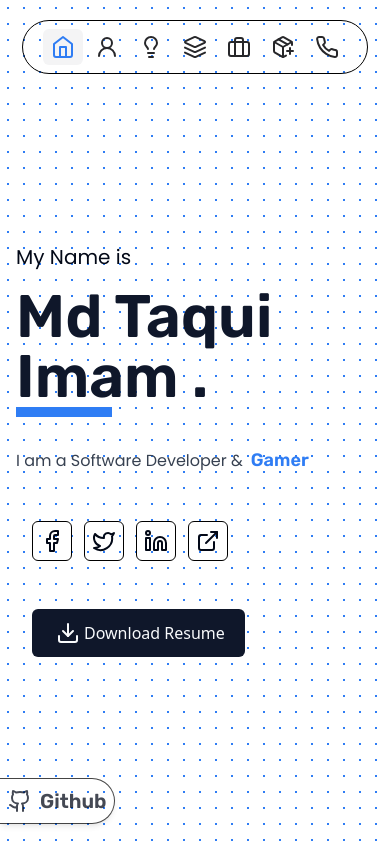
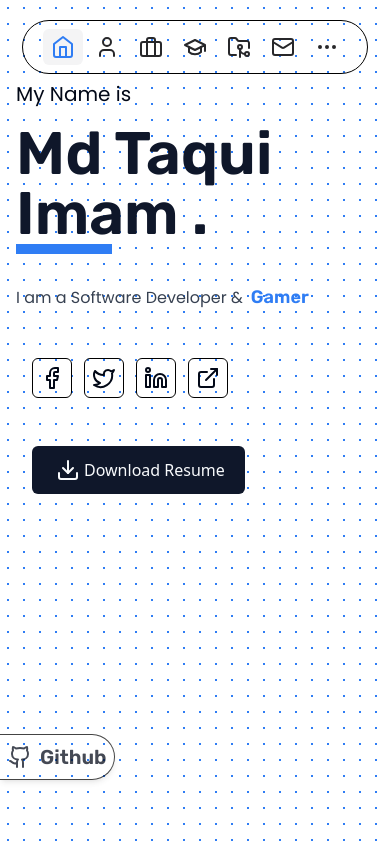
Before and after one commit to taqui-786/Portfolio, a Next.js app: page / in a window 390 px wide. Built offline with nearby package versions, Linux system fonts and the light colour scheme.

Commit message:
Adding new project and fixing mobile height issue

```diff
--- a/src/app/layout.tsx
+++ b/src/app/layout.tsx
@@ -93,7 +93,7 @@ export default function RootLayout({
       <body className={`${poppins.variable} ${rubik.variable}`}>
         <main
           className={cn(
-            "flex relative screen break-words min-h-screen items-center justify-between pt-14 pb-4 px-40 max-md:p-4 bg-transparent max-sm:pt-20 bg-[radial-gradient(#2f7df4_1px,transparent_1px)] [background-size:16px_16px]",
+            "flex  relative  break-words h-dvh min-h-screen items-center justify-between pt-14 pb-4 px-40 max-md:p-4 bg-transparent max-sm:pt-20 bg-[radial-gradient(#2f7df4_1px,transparent_1px)] [background-size:16px_16px]",
             { "bg-white": "#E6E7EB" }
           )}
         >
--- a/src/app/page.tsx
+++ b/src/app/page.tsx
@@ -25,7 +25,7 @@ export default function Home() {
        <DownLoadResumeBtn/>
       </FramerWrapper>
       {/* RIGHT SIDE image  */}
-      <FramerWrapper className="h-full w-[47%] relative block max-lg:hidden" y={0} x={100}>
+      <FramerWrapper className="h-full w-[47%] relative block   max-lg:hidden" y={0} x={100}>
 
       {/* IMAGE  */}
         <HeroImage />
--- a/src/app/projects/page.tsx
+++ b/src/app/projects/page.tsx
@@ -8,12 +8,14 @@ const projectsPage = () => {
   // PROJECTS DATA
   const Projects = [
     {
-      title: "FriendZ - A social media Platform",
+      title: "Devzone - A community chat app for devs",
       description:
-        "FriendZ is a social media app made with modern tech stacks such as redis, Authjs etc. A user can Create, delete, like, comment Post. ",
-      tags: ["Redis", "Authjs", "Typescript", "Nextjs"],
-      link: "https://github.com/taqui-786/project-friendz",
+        `DevZone is the ultimate chat platform for developers
+to connect, collaborate, and code together. Join the conversation and level up your coding journey.`,
+      tags: ["Zustand", "Supabase", "Shadcn Ui", "Nextjs"],
+      link: "https://devzone-ti.vercel.app/",
     },
+
     {
       title: "itZmyLink- One Page many Links",
       description:
@@ -49,6 +51,13 @@ const projectsPage = () => {
         "This is a platform for learning about cryptocurrency with many tools and festures. It is very big project. ",
       tags: ["Nextjs", "Freelancing", "Supabase"],
       link: "https://pro.kryptokapital.info/",
+    },
+    {
+      title: "FriendZ - A social media Platform",
+      description:
+        "FriendZ is a social media app made with modern tech stacks such as redis, Authjs etc. A user can Create, delete, like, comment Post. ",
+      tags: ["Redis", "Authjs", "Typescript", "Nextjs"],
+      link: "https://github.com/taqui-786/project-friendz",
     },
     {
       title: "ChatApp- Simple instagram clone",
--- a/src/components/GithubBtn.tsx
+++ b/src/components/GithubBtn.tsx
@@ -3,7 +3,7 @@ import Link from "next/link";
 
 const GithubBtn = () => {
   return (
-    <Link href={"https://github.com/taqui-786"} target="blank" className=" animate-pulse absolute left-0 bottom-5 flex rounded-r-full justify-center items-center gap-2 z-50 w-fit h-fit p-2 shadow-md  border-y border-r  border-black hover:bg-primary hover:text-white hover:animate-none ">
+    <Link href={"https://github.com/taqui-786"} target="blank" className=" animate-pulse absolute left-0 bottom-16 sm:bottom-5 flex rounded-r-full justify-center items-center gap-2 z-50 w-fit h-fit p-2 shadow-md  border-y border-r  border-black hover:bg-primary hover:text-white hover:animate-none ">
       <Github />
       <span className="font-rubik text-2xl max-sm:text-xl">Github</span>
     </Link>
--- a/src/components/Navbar.tsx
+++ b/src/components/Navbar.tsx
@@ -2,12 +2,12 @@
 import { cn } from "@/lib/utils";
 import {
   Briefcase,
+  FolderGit2,
+  GraduationCap,
   Home,
-  Layers,
-  Lightbulb,
-  PackagePlus,
-  Phone,
-  User2,
+  Mail,
+  MoreHorizontal,
+  User,
 } from "lucide-react";
 import { buttonVariants } from "./ui/button";
 
@@ -24,14 +24,14 @@ import { usePathname } from "next/navigation";
 
 const Navbar = () => {
   const items = [
-    { name: "Home", icon: <Home /> , link: "/"},
-    { name: "about", icon: <User2 />,link: "/about" },
-    { name: "skills", icon: <Lightbulb />, link: "/skills" },
-    { name: "projects", icon: <Layers />, link: "/projects" },
-    { name: "work", icon: <Briefcase />, link: "/education" },
-    { name: "more", icon: <PackagePlus />, link: "/more" },
-    { name: "contact", icon: <Phone />, link: "/contact" },
-  ];
+    { name: "Home", icon: <Home />, link: "/" },
+    { name: "About", icon: <User />, link: "/about" },
+    { name: "Skills", icon: <Briefcase />, link: "/skills" },
+    { name: "Education", icon: <GraduationCap />, link: "/education" },
+    { name: "Projects", icon: <FolderGit2 />, link: "/projects" },
+    { name: "Contact", icon: <Mail />, link: "/contact" },
+    { name: "More", icon: <MoreHorizontal />, link: "/more" },
+  ]
 
   const [scrolling, setScrolling] = useState(false);
   const pathname = usePathname()
--- a/src/components/ProjectsCard.tsx
+++ b/src/components/ProjectsCard.tsx
@@ -1,7 +1,6 @@
 import { cn } from "@/lib/utils";
 import Link from "next/link";
 import { buttonVariants } from "./ui/button";
-import { Badge } from "./ui/badge";
 import {
   Card,
   CardContent,
```
